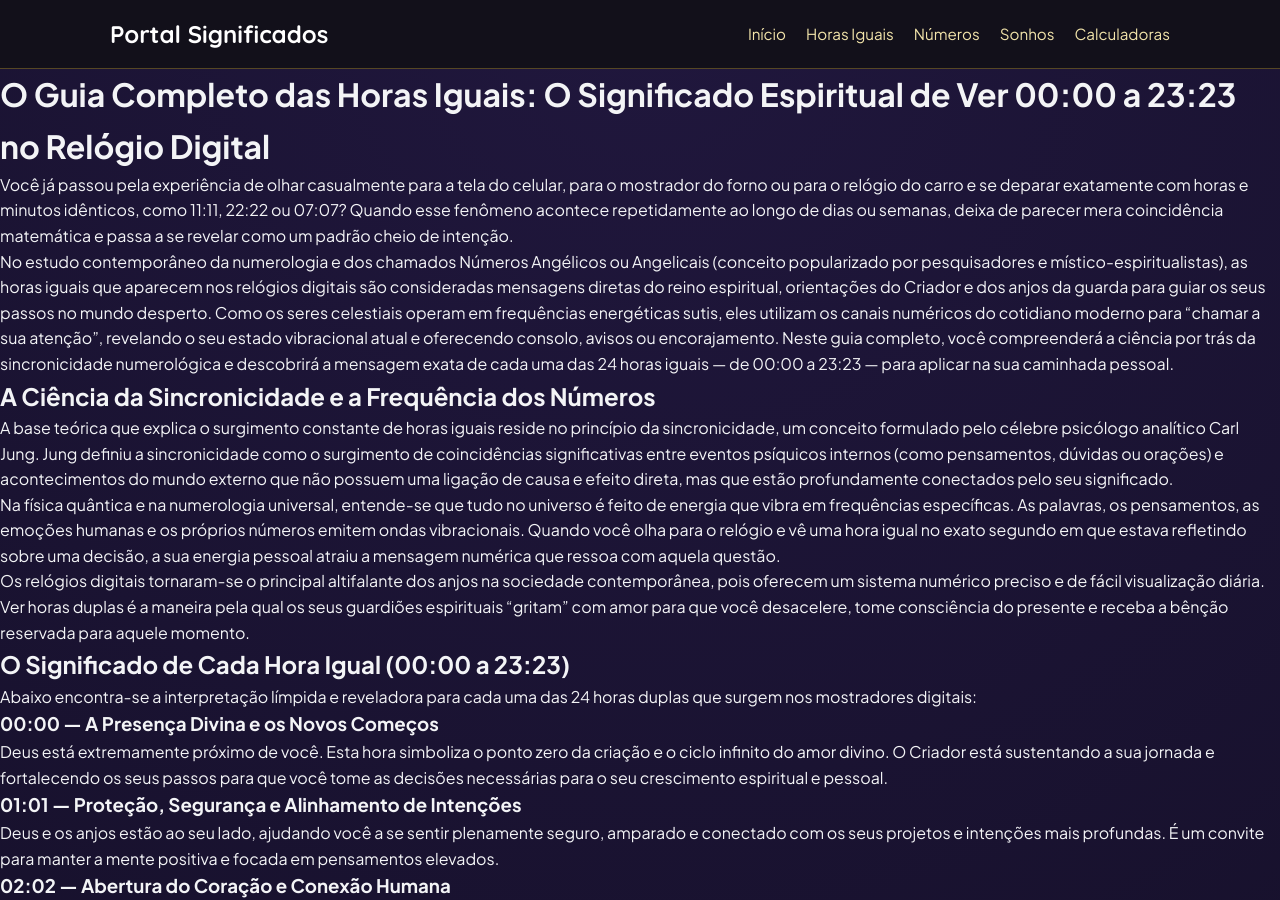
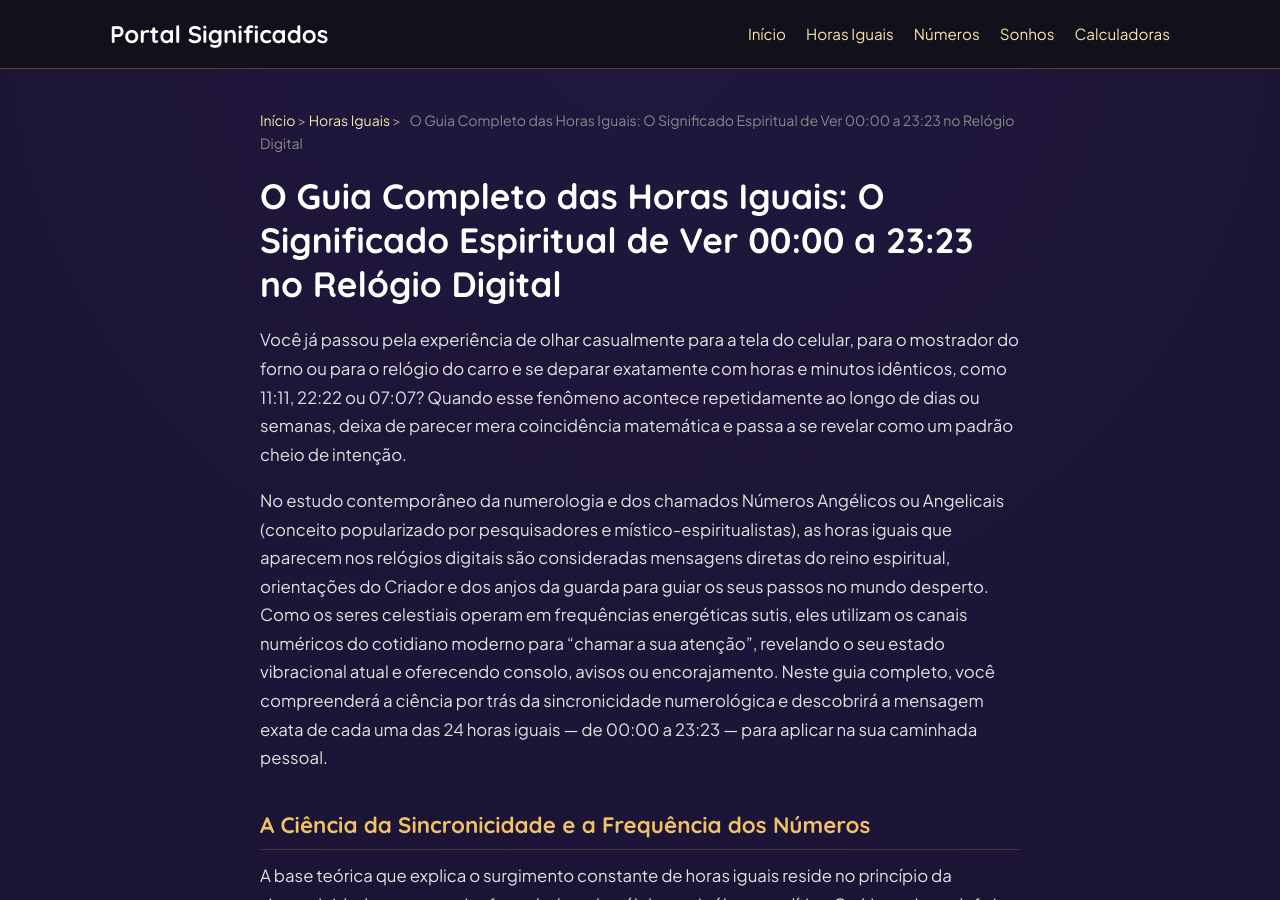
Before and after one commit to dreams-num/portal-significados, a Jekyll site: the page built from _posts/2026-10-03-Guia-Completo-das-Horas-Iguais.md, in a window 1280 px wide and 900 px high. Built offline with Jekyll 4.4.1, drawn with Linux system fonts in a browser that asks for light colours.

Commit message:
Change layout type and update metadata in post

```diff
--- a/_posts/2026-10-03-Guia-Completo-das-Horas-Iguais.md
+++ b/_posts/2026-10-03-Guia-Completo-das-Horas-Iguais.md
@@ -1,9 +1,11 @@
 ---
-layout: default
+layout: post
 title: "O Guia Completo das Horas Iguais: O Significado Espiritual de Ver 00:00 a 23:23 no Relógio Digital"
 card_title: "Guia Completo das Horas Iguais"
 description: "Descubra o significado espiritual..."
 category: horas-iguais
+category_slug: horas-iguais
+category_name: "Horas Iguais"
 ---
 
 # O Guia Completo das Horas Iguais: O Significado Espiritual de Ver 00:00 a 23:23 no Relógio Digital
```
